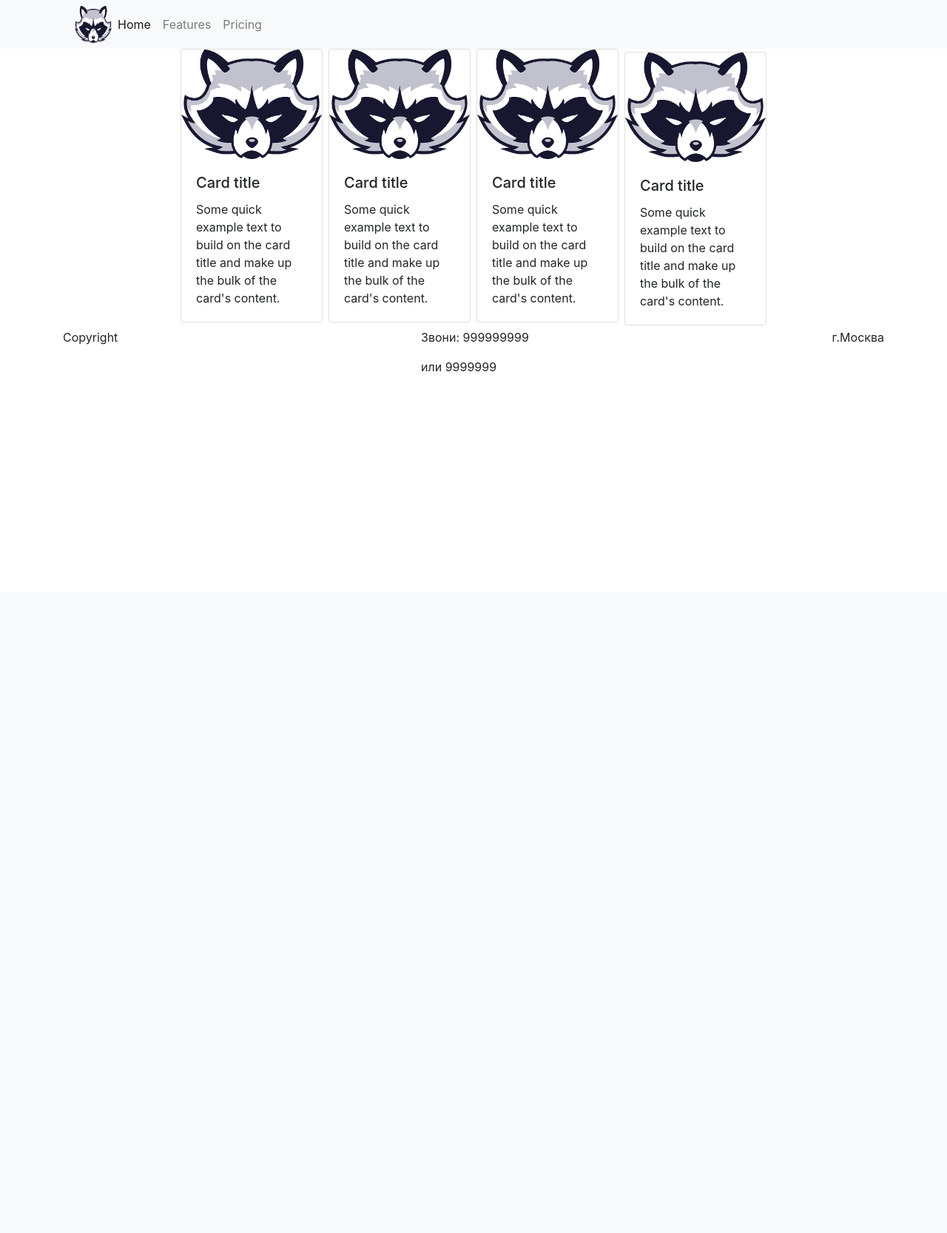
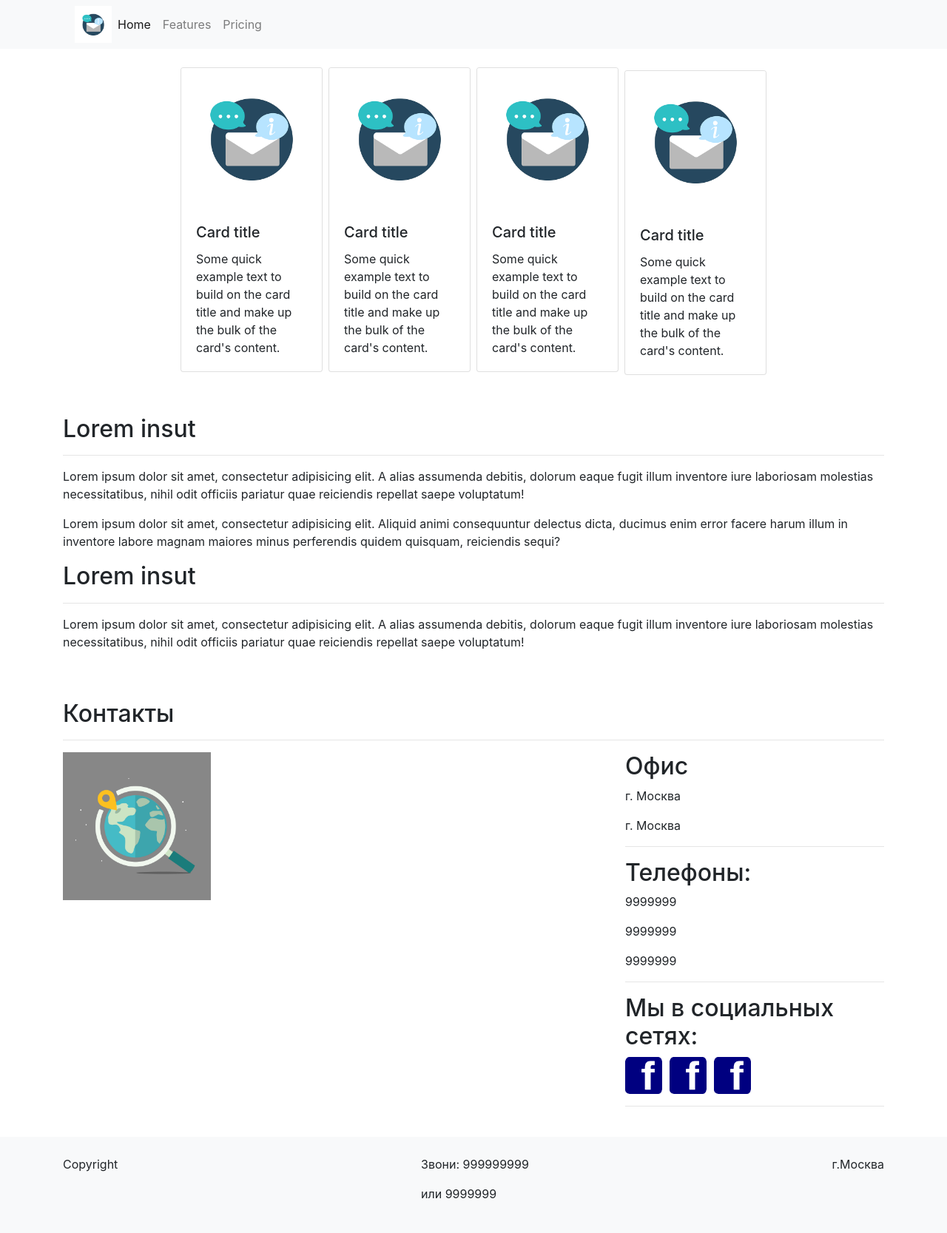
Before and after one commit to Makhmadziyoev/webexam, a PHP site: page / in a window 1280 px wide. Shown: the whole page at 74% size. Before the commit the page ends 502 px from the top, so only its background shows below. Run offline with PHP 8.4, Linux system fonts and the light colour scheme.

Commit message:
Правки + картинки

```diff
--- a/components/footer.php
+++ b/components/footer.php
@@ -1,7 +1,7 @@
-<footer>
+<footer class="bg-light footer">
     <div class="container">
         <div class="row">
-            <div class="col-12 d-flex justify-content-between">
+            <div class="col-12 d-flex flex-column flex-md-row justify-content-between">
                 <div>
                     <p>Copyright</p>
                 </div>
--- a/index.php
+++ b/index.php
@@ -12,9 +12,61 @@
 
     <?php include("components/cards.php") ?>
 
+    <section class="section">
+        <div class="container">
+            <div class="row">
+                <div class="col-12">
+                    <h2>Lorem insut</h2>
+                    <hr>
+                    <p>Lorem ipsum dolor sit amet, consectetur adipisicing elit. A alias assumenda debitis, dolorum eaque fugit illum inventore iure laboriosam molestias necessitatibus, nihil odit officiis pariatur quae reiciendis repellat saepe voluptatum!</p>
+                    <p>Lorem ipsum dolor sit amet, consectetur adipisicing elit. Aliquid animi consequuntur delectus dicta, ducimus enim error facere harum illum in inventore labore magnam maiores minus perferendis quidem quisquam, reiciendis sequi?</p>
+                </div>
+            </div>
+            <div class="row">
+                <div class="col-12">
+                    <h2>Lorem insut</h2>
+                    <hr>
+                    <p>Lorem ipsum dolor sit amet, consectetur adipisicing elit. A alias assumenda debitis, dolorum eaque fugit illum inventore iure laboriosam molestias necessitatibus, nihil odit officiis pariatur quae reiciendis repellat saepe voluptatum!</p>
+                </div>
+            </div>
+        </div>
+    </section>
+
+    <section class="section">
+        <div class="container">
+            <div class="row">
+                <div class="col-12">
+                    <h2>Контакты</h2>
+                    <hr>
+                </div>
+            </div>
+            <div class="row">
+                <div class="col-12 col-md-8">
+                    <img class="map" src="img/map.png" alt="">
+                </div>
+                <div class="col-12 col-md-4">
+                    <h2>Офис</h2>
+                    <p>г. Москва</p>
+                    <p>г. Москва</p>
+                    <hr>
+                    <h2>Телефоны:</h2>
+                    <p>9999999</p>
+                    <p>9999999</p>
+                    <p>9999999</p>
+                    <hr>
+                    <h2>Мы в социальных сетях:</h2>
+                    <div class="d-flex">
+                        <img class="social_img" src="img/facebook.png" alt="">
+                        <img class="social_img" src="img/facebook.png" alt="">
+                        <img class="social_img" src="img/facebook.png" alt="">
+                    </div>
+                    <hr>
+                </div>
+            </div>
+        </div>
+    </section>
+
     <?php include("components/footer.php") ?>
-
-
 
     <script src="https://code.jquery.com/jquery-3.3.1.slim.min.js" integrity="sha384-q8i/X+965DzO0rT7abK41JStQIAqVgRVzpbzo5smXKp4YfRvH+8abtTE1Pi6jizo" crossorigin="anonymous"></script>
     <script src="https://cdnjs.cloudflare.com/ajax/libs/popper.js/1.14.7/umd/popper.min.js" integrity="sha384-UO2eT0CpHqdSJQ6hJty5KVphtPhzWj9WO1clHTMGa3JDZwrnQq4sF86dIHNDz0W1" crossorigin="anonymous"></script>
--- a/style/style.css
+++ b/style/style.css
@@ -6,3 +6,17 @@
     width: 50px;
     height: 50px;
 }
+
+.section, .header, .footer{
+    padding: 25px 0;
+}
+
+.map{
+    max-width: 200px;
+}
+
+.social_img{
+    width: 50px;
+    height: 50px;
+    margin-right: 10px;
+}
```
Also changed, not shown: img/facebook.png (added), img/logo.png, img/map.png (added).
